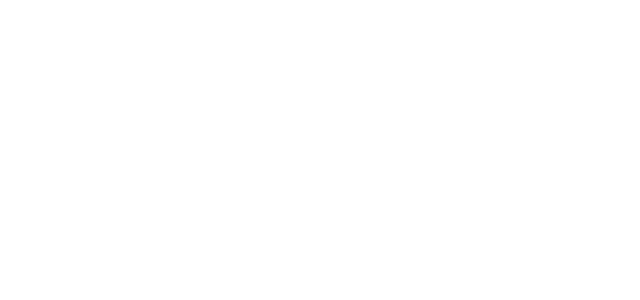
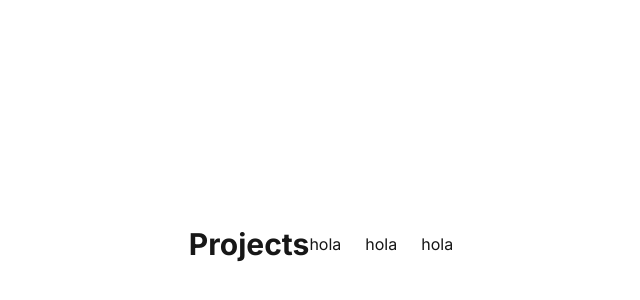
Before and after one commit to cristinasevi/portfolio, a Next.js app: page /projects in a window 1280 px wide. Before the commit this address had no page. Shown: the part 156-456 px from the top of the page, without its empty margins (319-959 px from the left). Built offline with nearby package versions, Linux system fonts and the light colour scheme.

Commit message:
Update let translate

```diff
--- a/src/app/layout.js
+++ b/src/app/layout.js
@@ -18,7 +18,7 @@ export const metadata = {
 
 export default function RootLayout({ children }) {
   return (
-    <html lang="en" translate="no" className="scroll-smooth">
+    <html lang="en" className="scroll-smooth">
       <body className={`${inter.variable} antialiased`}>
         {children}
         <Analytics/>
--- a/src/app/page.js
+++ b/src/app/page.js
@@ -120,8 +120,11 @@ export default function Home() {
                 isLoaded ? "opacity-100 translate-y-0" : "opacity-0 translate-y-8"
               }`}
             >
-              <h1 className="text-4xl font-extrabold">Front-end</h1>
-              <h2 className="text-4xl font-extrabold">Developer</h2>
+              <h1 className="text-4xl font-extrabold">
+                <span>Front-end</span>
+                <br/>
+                <span>Developer</span>
+              </h1>
             </div>
 
             <div
--- /dev/null
+++ b/src/app/projects/page.js
@@ -0,0 +1,53 @@
+// export default function Projects() {
+//   return (
+//     <main className="min-h-screen flex items-center justify-center p-4 relative overflow-hidden bg-[var(--background-color)] text-[var(--foreground-color)]">
+//       <div className="w-full">
+//         <div
+//           className="w-full overflow-x-auto pb-4 scrollbar-hide"
+//           style={{ scrollbarWidth: "none", msOverflowStyle: "none" }}
+//         >
+//           <div className="flex flex-nowrap gap-4 min-w-max">
+//             <div className="flex flex-col gap-4">
+//               <div className="bg-[var(--card)] border-[var(--stroke)] border-[1px] w-[679px] h-[423px] rounded-xl flex-shrink-0"></div>
+//               <div className="bg-[var(--card)] border-[var(--stroke)] border-[1px] w-[679px] h-[423px] rounded-xl flex-shrink-0"></div>
+//             </div>
+//             <div className="bg-[var(--card)] border-[var(--stroke)] border-[1px] w-[423px] h-[862px] rounded-xl flex-shrink-0"></div>
+//             <div className="flex flex-col gap-4">
+//               <div className="bg-[var(--card)] border-[var(--stroke)] border-[1px] w-[679px] h-[423px] rounded-xl flex-shrink-0"></div>
+//               <div className="bg-[var(--card)] border-[var(--stroke)] border-[1px] w-[679px] h-[423px] rounded-xl flex-shrink-0"></div>
+//             </div>
+//             <div className="bg-[var(--card)] border-[var(--stroke)] border-[1px] w-[423px] h-[862px] rounded-xl flex-shrink-0"></div>
+//             <div className="flex flex-col gap-4">
+//               <div className="bg-[var(--card)] border-[var(--stroke)] border-[1px] w-[679px] h-[423px] rounded-xl flex-shrink-0"></div>
+//               <div className="bg-[var(--card)] border-[var(--stroke)] border-[1px] w-[679px] h-[423px] rounded-xl flex-shrink-0"></div>
+//             </div>
+//           </div>
+//         </div>
+//       </div>
+//     </main>
+//   )
+// }
+
+
+// export default function Projects() {
+//   return (
+//     <main className="min-h-screen flex items-center justify-center p-4 relative overflow-hidden bg-[var(--background-color)] text-[var(--foreground-color)]">
+//       <div className="w-full">
+
+//       </div>
+//     </main>
+//   )
+// }
+
+export default function Projects() {
+  return (
+    <main className="min-h-screen flex items-center justify-center p-4 relative overflow-hidden bg-[var(--background-color)] text-[var(--foreground-color)]">
+      <h1 className="text-3xl font-bold">Projects</h1>
+      <div className="grid grid-cols-1 md:grid-cols-2 lg:grid-cols-3 gap-6">
+        <div>hola</div>
+        <div>hola</div>
+        <div>hola</div>
+      </div>
+    </main>
+  )
+}
```
